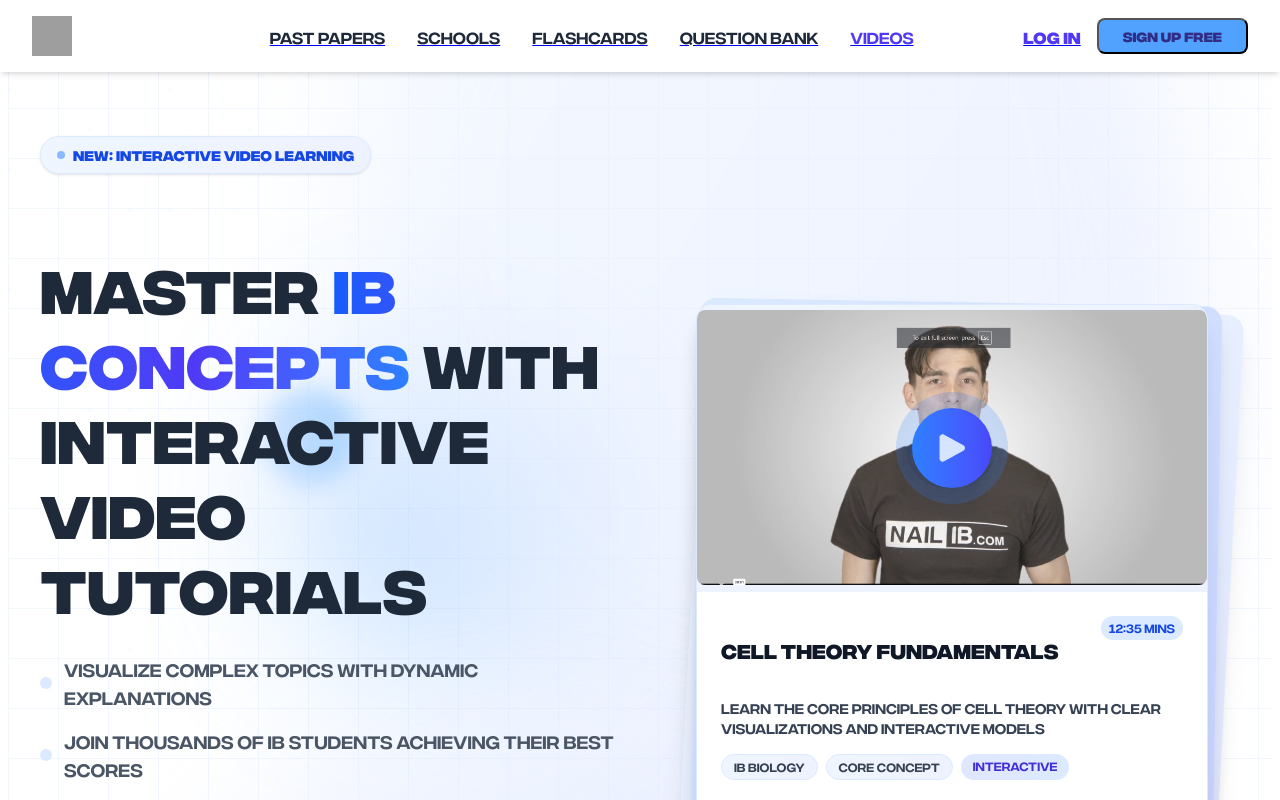
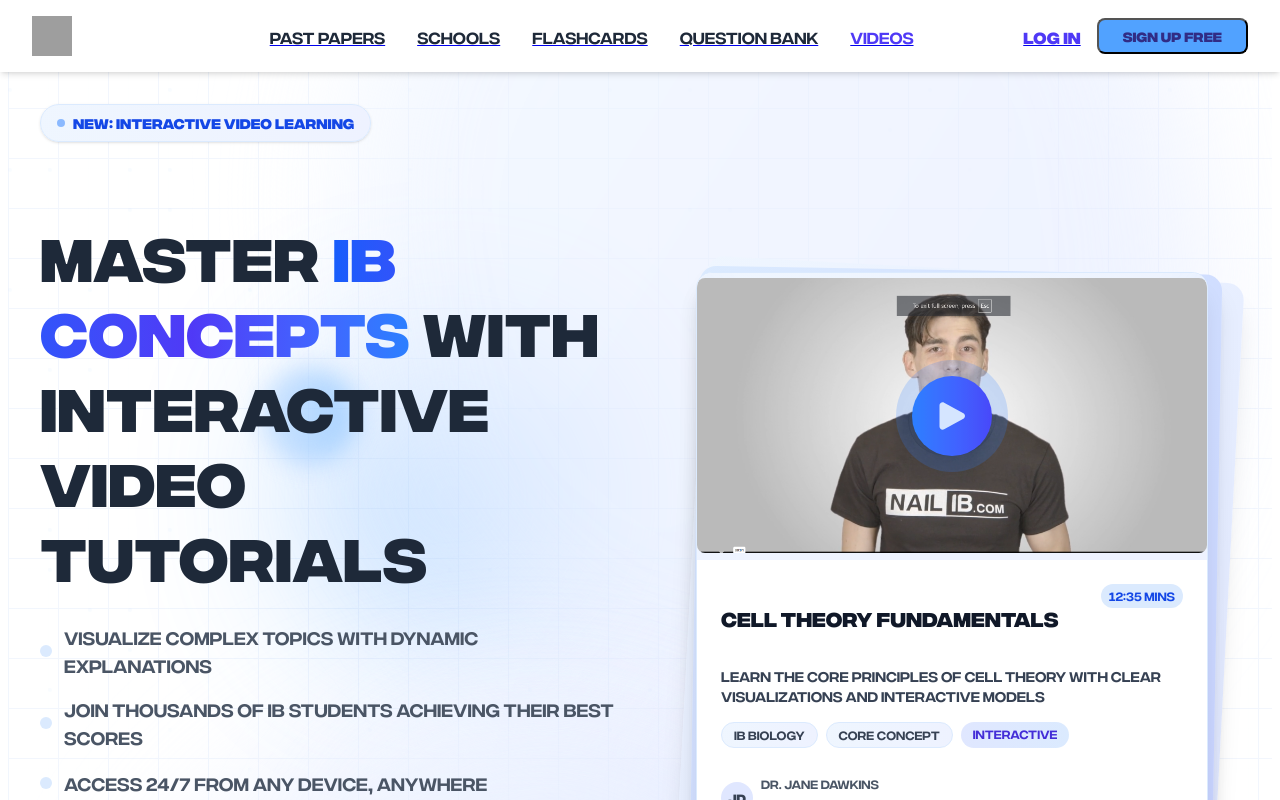
Before and after one commit to gauravsingh906/nailib-assign, a Next.js app: page / in a window 1280 px wide. Shown: the top 800 px of the page. Built offline with nearby package versions, Linux system fonts and the light colour scheme; grey boxes are pictures that could not be loaded.

Commit message:
Update HeroSection.jsx

```diff
--- a/src/app/components/HeroSection.jsx
+++ b/src/app/components/HeroSection.jsx
@@ -436,7 +436,7 @@
         <div className="glowing-orb absolute top-1/3 right-1/3 w-12 h-12 rounded-full bg-gradient-to-r from-blue-100 to-indigo-200 opacity-0 blur-md"></div>
       </div>
 
-      <div className="max-w-7xl mx-auto px-4 sm:px-6 lg:px-8 pt-32 pb-24 relative z-10">
+      <div className="max-w-7xl mx-auto px-4 sm:px-6 lg:px-8 pt-24 pb-12 relative z-10">
         <div className="grid grid-cols-1 lg:grid-cols-2 gap-12 items-center">
           {/* Left side content */}
           <div className="z-10">
```
